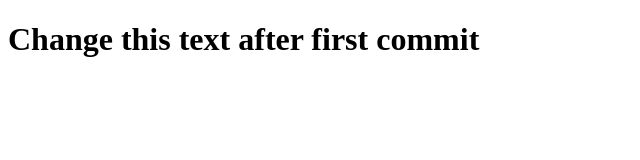
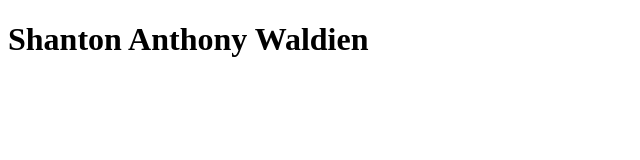
Before and after one commit to ShantonWaldien/TechSkills, a plain HTML site: page index.html in a window 1280 px wide. Shown: the whole page, without its empty margins (0-640 px from the left). Drawn offline with Linux system fonts and the light colour scheme.

Commit message:
Shanton Anthony Waldien

```diff
--- a/index.html
+++ b/index.html
@@ -5,6 +5,6 @@
     <title>Pushing to Github</title>
   </head>
   <body>
-    <h1>Change this text after first commit</h1>
+    <h1>Shanton Anthony Waldien</h1>
   </body>
 </html>
```
